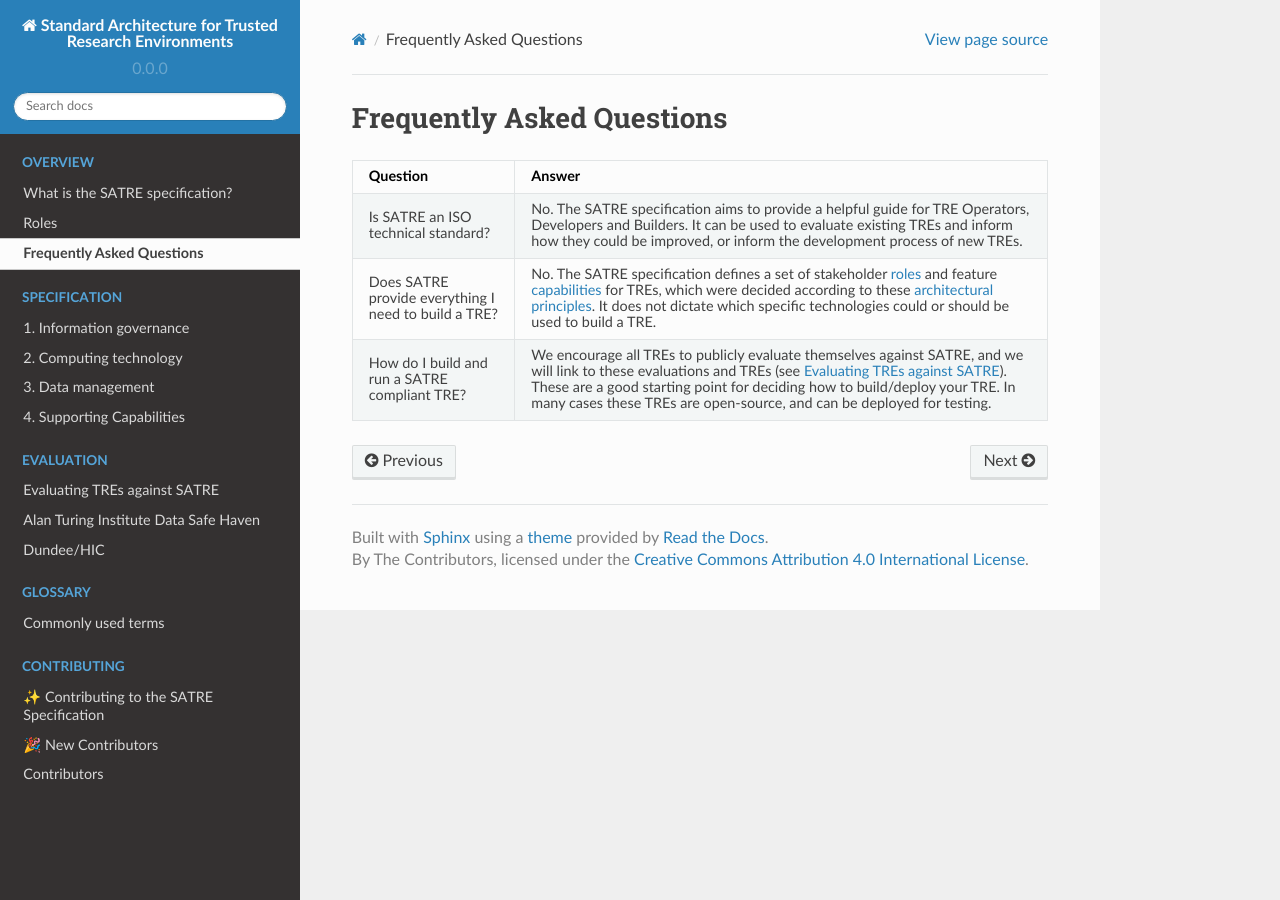
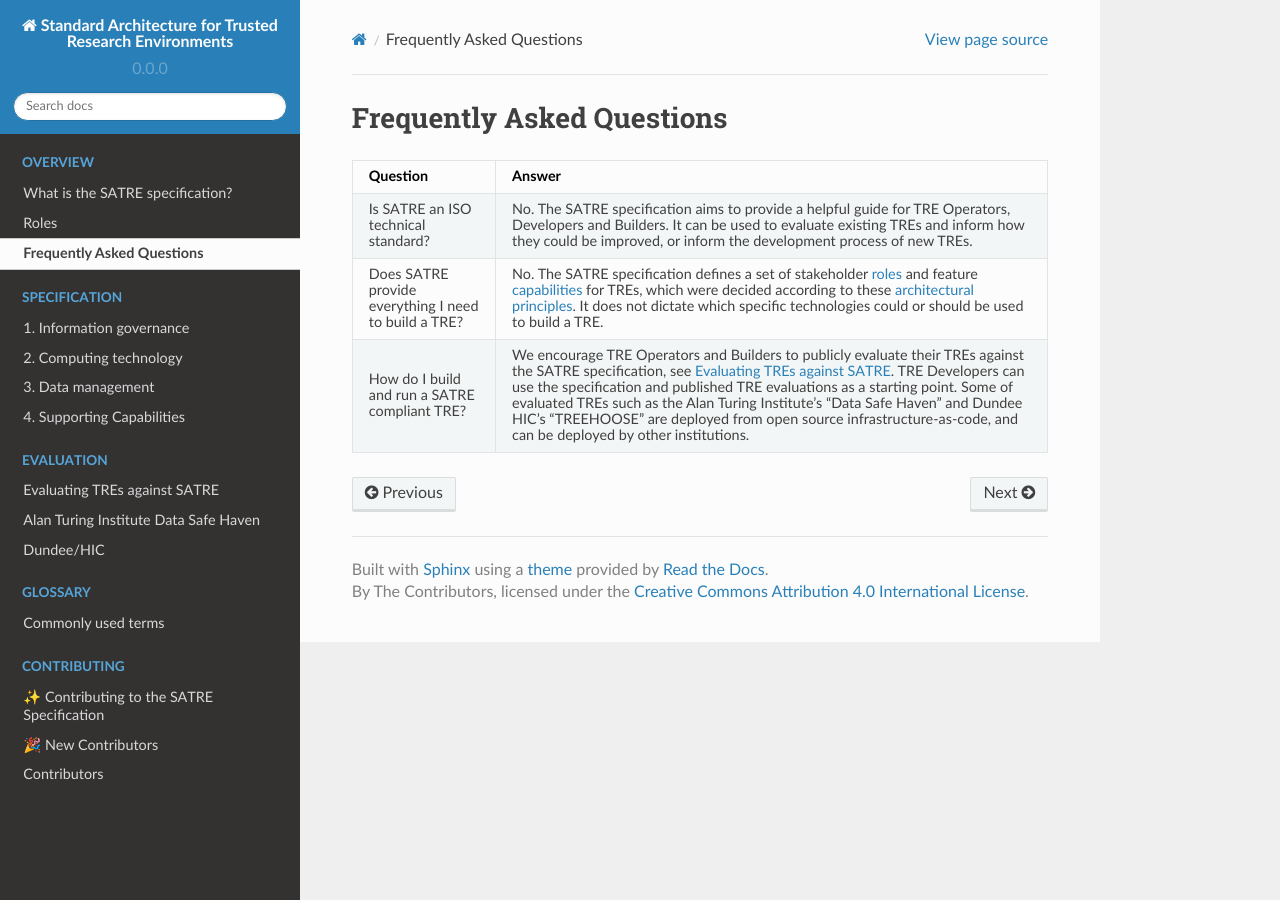
Before and after one commit to sa-tre/satre-specification, a Sphinx documentation site: the page built from docs/source/faqs.md, in a window 1280 px wide. Built offline with Sphinx 7.4.7 and the Read the Docs theme 2.0.0, drawn with Linux system fonts in a browser that asks for light colours.

Commit message:
open source TREs

````diff
--- a/docs/source/faqs.md
+++ b/docs/source/faqs.md
@@ -13,5 +13,5 @@
 * - Does SATRE provide everything I need to build a TRE?
   - No. The SATRE specification defines a set of stakeholder {ref}`roles <satre_roles>` and feature {ref}`capabilities <satre_pillars>` for TREs, which were decided according to these {ref}`architectural principles <satre_principles>`. It does not dictate which specific technologies could or should be used to build a TRE.
 * - How do I build and run a SATRE compliant TRE?
-  - We encourage all TREs to publicly evaluate themselves against SATRE, and we will link to these evaluations and TREs (see {ref}`evaluation`). These are a good starting point for deciding how to build/deploy your TRE. In many cases these TREs are open-source, and can be deployed for testing.
+  - We encourage TRE Operators and Builders to publicly evaluate their TREs against the SATRE specification, see {ref}`evaluation`. TRE Developers can use the specification and published TRE evaluations as a starting point. Some of evaluated TREs such as the Alan Turing Institute's "Data Safe Haven" and Dundee HIC's "TREEHOOSE" are deployed from open source infrastructure-as-code, and can be deployed by other institutions.
 ```
````
